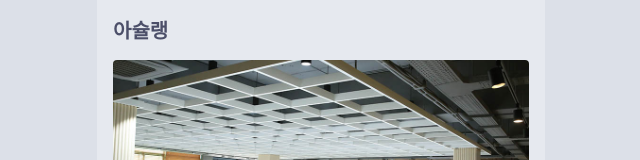
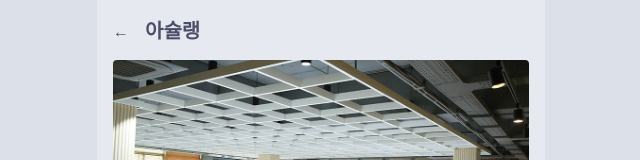
Before and after one commit to seolcu/ajou-cafeteria, a Next.js app: page /cafeteria/0 in a window 1280 px wide. Shown: the top 160 px of the page, without its empty margins (319-959 px from the left). Built offline with nearby package versions, Linux system fonts and the light colour scheme.

Commit message:
new-feature: faster with next-link

```diff
--- a/src/app/cafeteria/[cafeteriaID]/page.tsx
+++ b/src/app/cafeteria/[cafeteriaID]/page.tsx
@@ -1,5 +1,6 @@
 import cafeteriaInfoList from "@/functions/cafeteriaInfoList";
 import Image from "next/image";
+import Link from "next/link";
 
 export default function Cafeteria({
   params,
@@ -19,7 +20,10 @@ export default function Cafeteria({
   } else {
     return (
       <main className="p-4 flex flex-col gap-4">
-        <h1 className="text-xl font-bold">{cafeteriaInfo.name}</h1>
+        <div className="flex flex-row gap-4 items-center">
+          <Link href="/">←</Link>
+          <h1 className="text-xl font-bold">{cafeteriaInfo.name}</h1>
+        </div>
         <div className="relative min-w-full h-56">
           <Image
             className="object-cover rounded"
--- a/src/app/page.tsx
+++ b/src/app/page.tsx
@@ -1,6 +1,7 @@
 import Image from "next/image";
 import cafeteriaInfoList from "../functions/cafeteriaInfoList";
 import ajouLogo from "public/ajou.png";
+import Link from "next/link";
 
 export default function Home() {
   return (
@@ -9,7 +10,7 @@ export default function Home() {
       <div className="grid grid-cols-2 gap-4">
         {cafeteriaInfoList.map((cafeteriaInfo) => {
           return (
-            <a
+            <Link
               href={"/cafeteria/" + cafeteriaInfo.id}
               className="bg-base dark:bg-base-dark flex flex-col gap-4 justify-between items-center p-4 rounded"
               key={cafeteriaInfo.id}
@@ -48,10 +49,10 @@ export default function Home() {
                     : "정보 없음"}
                 </span>
               </h2>
-            </a>
+            </Link>
           );
         })}
-        <a
+        <Link
           href="/settings"
           className="bg-base dark:bg-base-dark flex flex-col gap-4 justify-between items-center p-4 rounded"
         >
@@ -64,7 +65,7 @@ export default function Home() {
             />
           </div>
           <h2 className="font-medium">설정</h2>
-        </a>
+        </Link>
       </div>
     </main>
   );
```
Also changed, not shown: 1 other file (tests, documents, lock files or other folders).
